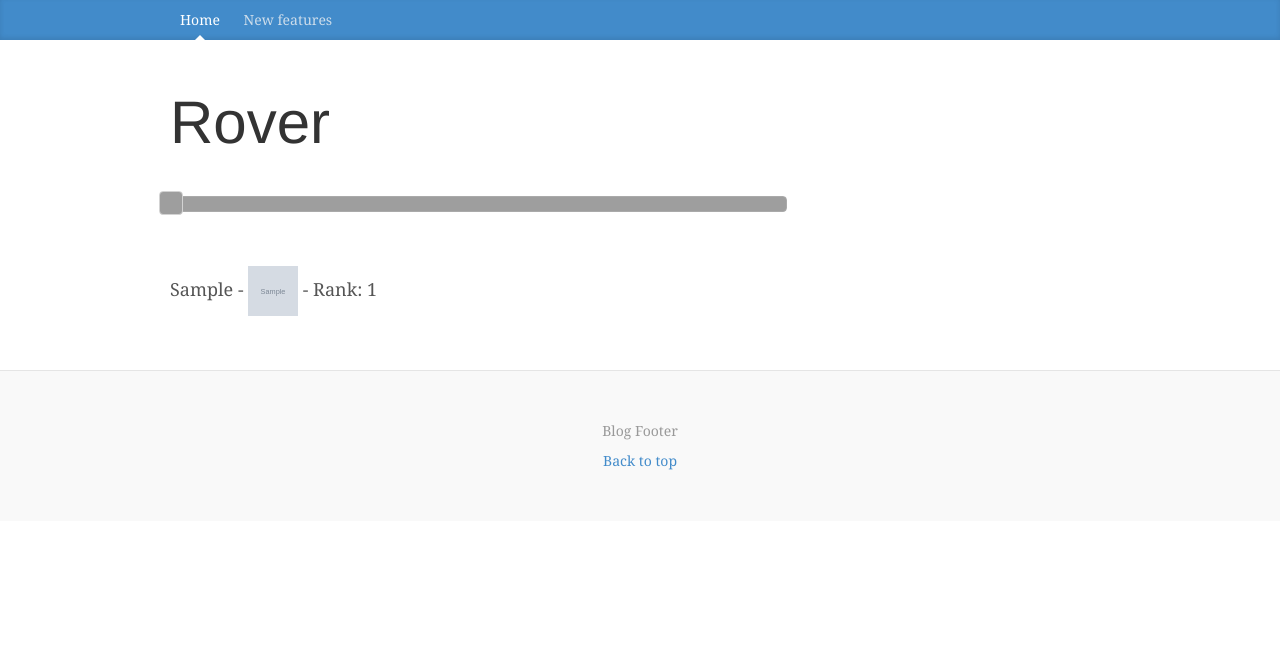
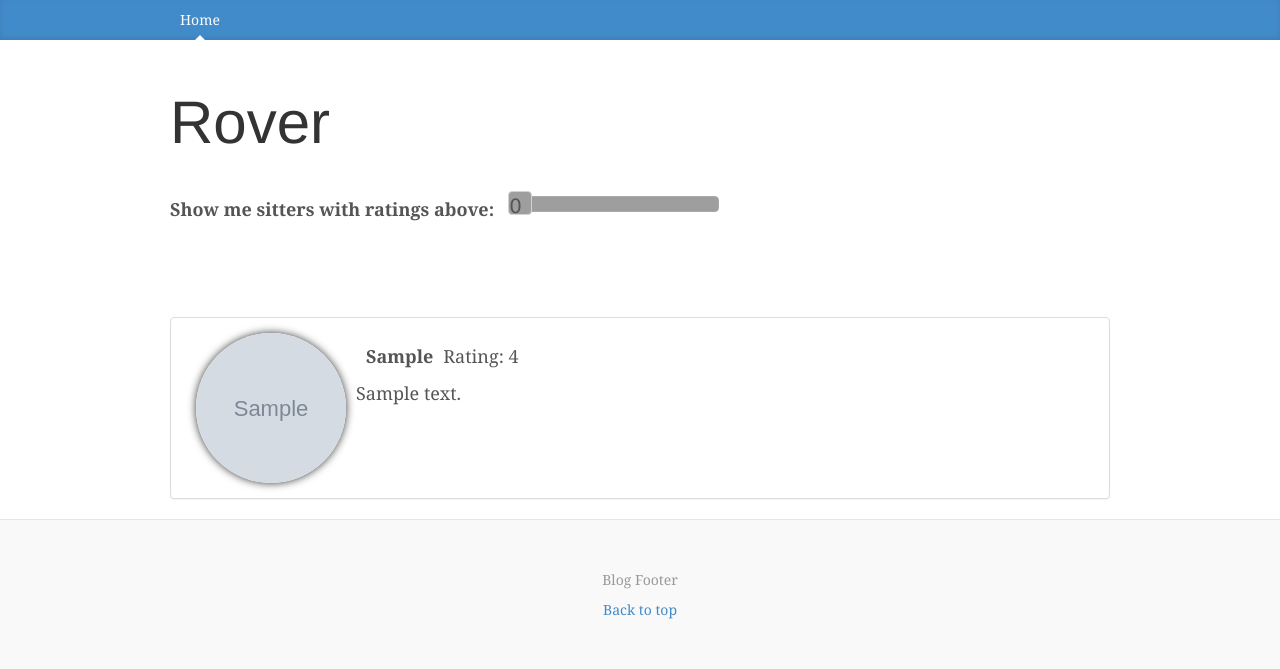
Before and after one commit to TrevorScheitrum/dog-sitter, a Django app: template rover/rover/templates/rover/index.html in a window 1280 px wide. Shown: the top 669 px of the page. Run offline with Django 3.2, Linux system fonts and the light colour scheme; the template is opened without the code that fills it: most values are stand-ins (such as "Sample title", 1, 10 or a date in 2020); grey boxes marked "Sample" are stand-in pictures; some libraries are stand-ins or nearby versions; grey boxes are pictures that could not be loaded.

Commit message:
added test cases, migrations,fixed rating algorithm and made the interface look pretty

```diff
--- /dev/null
+++ b/rover/rover/static/css/custom.css
@@ -0,0 +1,31 @@
+.list-group li {
+    list-style: none;
+}
+.profile-name, .profile-img, .profile-rank .profile-text {
+    float: left;
+    margin: 0 10px;
+}
+
+
+#slider{
+	margin-bottom:100px;
+	width:200px;
+	float:right;
+	margin-left:25px;
+}
+
+#slider_label{
+}
+
+.circular {
+	width: 150px;
+	height: 150px;
+	background-repeat:no-repeat;
+	background-size: 150px 150px;
+	border-radius: 75px;
+	-webkit-border-radius: 75px;
+	-moz-border-radius: 75px;
+	box-shadow: 0 0 8px rgba(0, 0, 0, .8);
+	-webkit-box-shadow: 0 0 8px rgba(0, 0, 0, .8);
+	-moz-box-shadow: 0 0 8px rgba(0, 0, 0, .8);
+	}
--- a/rover/rover/templates/rover/base.html
+++ b/rover/rover/templates/rover/base.html
@@ -8,7 +8,7 @@
 <meta name="description" content="">
 <meta name="author" content="">
 
-<title>Blog Template for Bootstrap</title>
+<title>Rover</title>
 
 <!-- Bootstrap core CSS -->
 <link href="{% static "css/bootstrap.min.css" %}" rel="stylesheet" type="text/css" />
@@ -24,7 +24,7 @@
 	<script src="{% static "js/jquery-ui.js" %}"></script>
 	<link rel="stylesheet" href="{% static "css/jquery-ui.css" %}">
 	<script src="{% static "js/bootstrap.min.js" %}"></script>
-
+	<link href="{% static "css/custom.css" %}" rel="stylesheet" type="text/css" />
 </head>
 
 <body>
@@ -32,7 +32,6 @@
 		<div class="container">
 			<nav class="blog-nav">
 				<a class="blog-nav-item active" href="#">Home</a>
-				<a class="blog-nav-item" href="#">New features</a>
 			</nav>
 		</div>
 	</div>
@@ -46,7 +45,7 @@
 
 		<div class="row">
 
-			<div class="col-sm-8 blog-main">
+			<div class="col-md-12 blog-main">
 
 				{% block content %}
 				{% endblock %}
--- a/rover/rover/templates/rover/index.html
+++ b/rover/rover/templates/rover/index.html
@@ -4,47 +4,71 @@
 {% block content %}
 
 	<script>
-	var rank = 0;
-	var value = 0;
-		$(function() {
-		  $( "#slider" ).slider({
-			  step: 1,
-			  min: 0,
-			  max: 5,
+		var rank = 0;
+		var value = 0;
 
-			  change: function( event, ui ) {
+
+			function sliderChange(event, ui) {
 				  value = $("#slider").slider("option","value");
 				  $("#slider").find(".ui-slider-handle").text(value);
 
-				  $(".profileContainer").each(function( index ) {
-					  rank = parseFloat($(this).find(".rank").text());
-
+				  $(".profile-container").each(function( index ) {
+					  rank = parseFloat($(this).find(".rating").text());
 					  if(rank < value){
 						  $(this).hide();
 					  }else{
 						  $(this).show();
 					  }
 				  });
-			  },
-			  slide: function() {
-			        value = $("#slider").slider("option","value");
-			        $("#slider").find(".ui-slider-handle").text(value);
-			  },
-		  });
-		});
+			}
+
+			$(function() {
+			  $( "#slider" ).slider({
+				  step: 1,
+				  min: 0,
+				  max: 10,
+				  change: sliderChange,
+				  slide: sliderChange,
+			  });
+			});
+
+			$( document ).ready(function() {
+				$("#slider").slider('value',0);
+				value = $("#slider").slider("option","value");
+		        $("#slider").find(".ui-slider-handle").text(value);
+				});
 	</script>
 
+	<label id="slider_label">Show me sitters with ratings above:<div id="slider"></div></label>
 
-	<div id="slider"></div>
-	<br />
-	<br />
 
-	<div class="profileContainer">
+	<ul class="list-group">
+
 	{% for profile in profiles %}
-		<div class="profile">{{profile.user.first_name}} - <img width="50" height="50" src="{{profile.image}}"> - Rank: <span class="rank">{{profile.rank}}</span></div>
-		<br />
-		<br />
+		<li class="profile-container">
+			<div class="panel panel-default">
+				<div class="panel-body">
+					<div class="profile-img">
+						<div class="circular" style="background-image:url('{{profile.image}}')"></div>
+					</div>
+					<div class="profile-name">
+						<p>
+							<strong>{{profile.first_name}}</strong>
+						</p>
+					</div>
+					<div class="profile-rating">
+						<p>
+							Rating: <span class="rating">{{profile.rating|floatformat}}</span>
+						</p>
+					</div>
+					<div class="profile-text">
+						<p>{{profile.text|safe|truncatewords:12}}</p>
+					</div>
+				</div>
+			</div>
+		</li>
 	{% endfor %}
-	</div>
+
+	</ul>
 
 {% endblock %}
```
Also changed, not shown: rover/rover/models.py (+31 -31 lines), rover/rover/tests/tests.py (added, +55 -0 lines), rover/rover/utils.py (+36 -20 lines), rover/rover/views.py (+21 -2 lines), rover/rover/migrations/0001_initial.py, rover/rover/migrations/0002_import_data.py, 1 other file.
